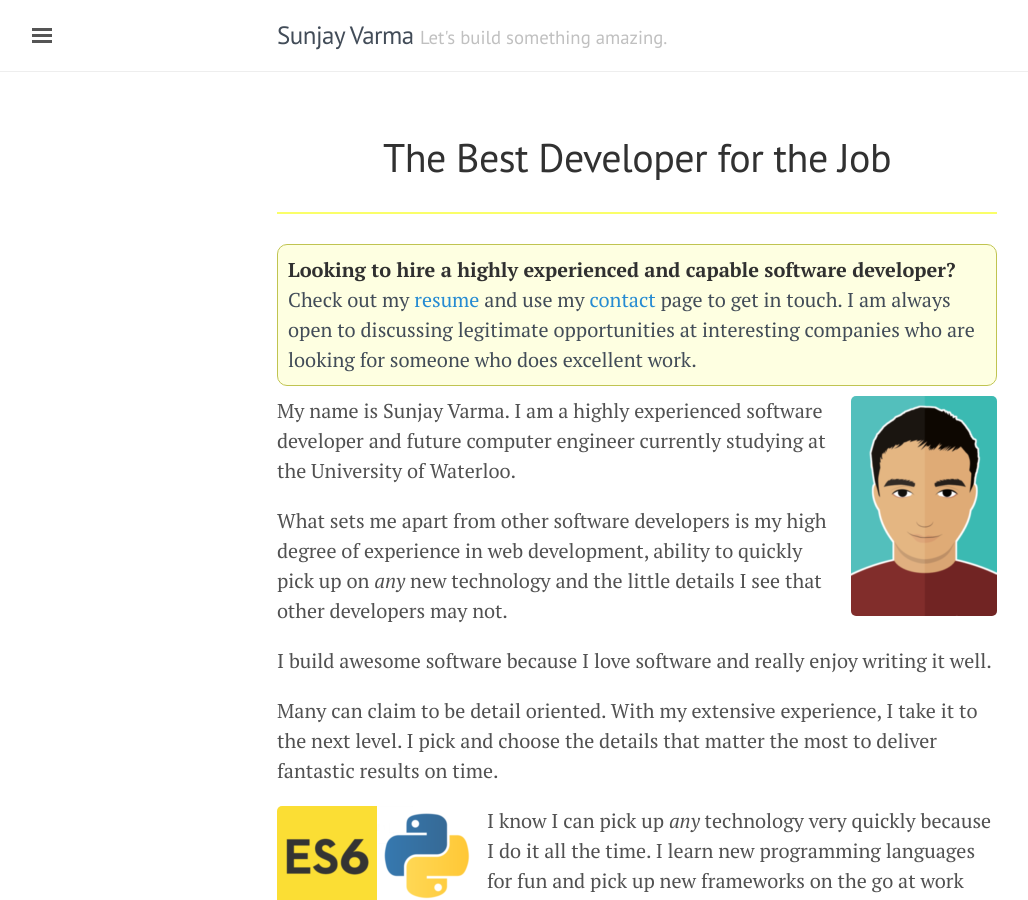
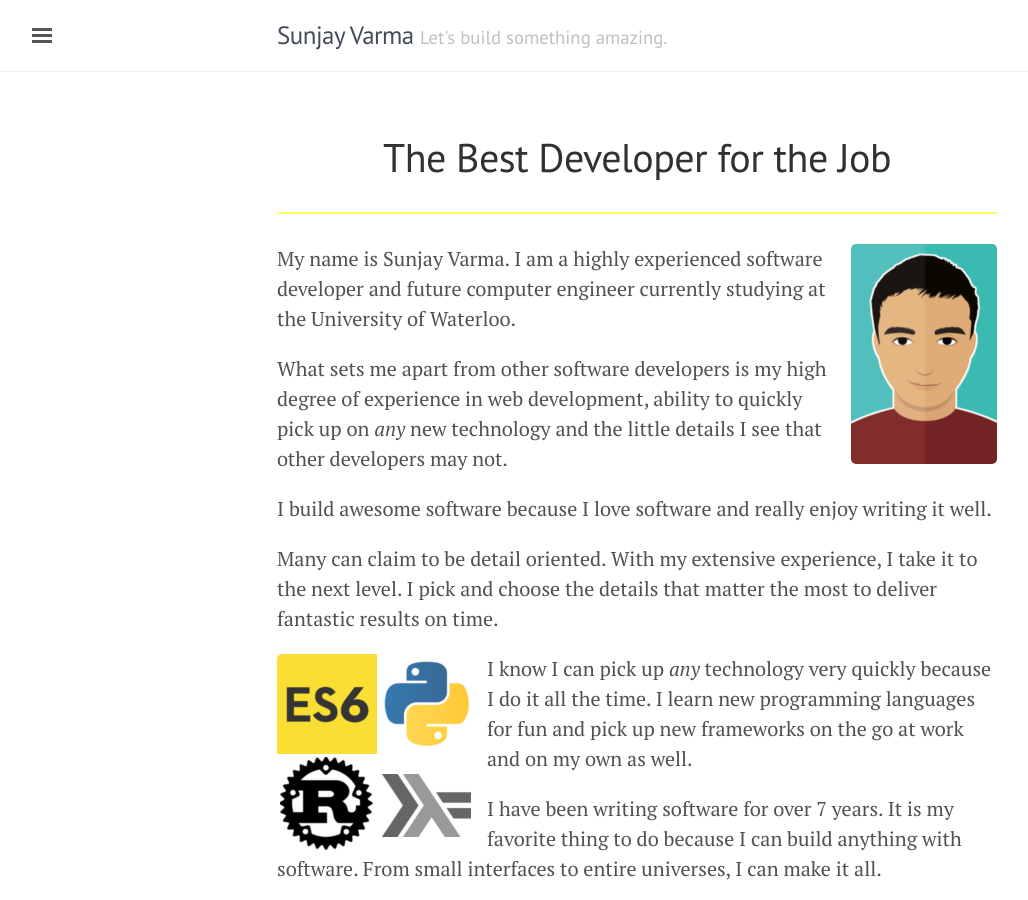
Before and after one commit to sunjay/sunjay.github.io, a Jekyll site: the page built from index.html, in a window 1280 px wide and 900 px high. Shown: the whole window, without its empty margins (3-1031 px from the left). Built offline with Jekyll 4.4.1, drawn with Linux system fonts in a browser that asks for light colours.

Commit message:
Removed call to hire banner from top of homepage

```diff
--- a/_pages/home.md
+++ b/_pages/home.md
@@ -1,8 +1,3 @@
-<div class="alert">
-<strong>Looking to hire a highly experienced and capable software developer?</strong>
-Check out my <a href="/resume">resume</a> and use my <a href="/contact">contact</a> page to get in touch. I am always open to discussing legitimate opportunities at interesting companies who are looking for someone who does excellent work.
-</div>
-
 ![Sunjay Varma](/assets/images/me.png){: .right}
 My name is Sunjay Varma. I am a highly experienced software developer and future computer engineer currently studying at the University of Waterloo.
 
```
